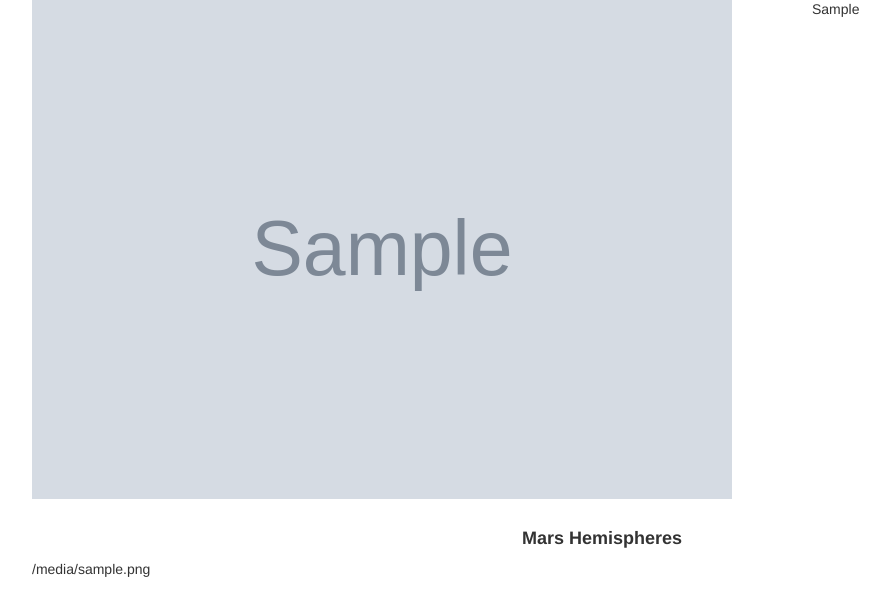
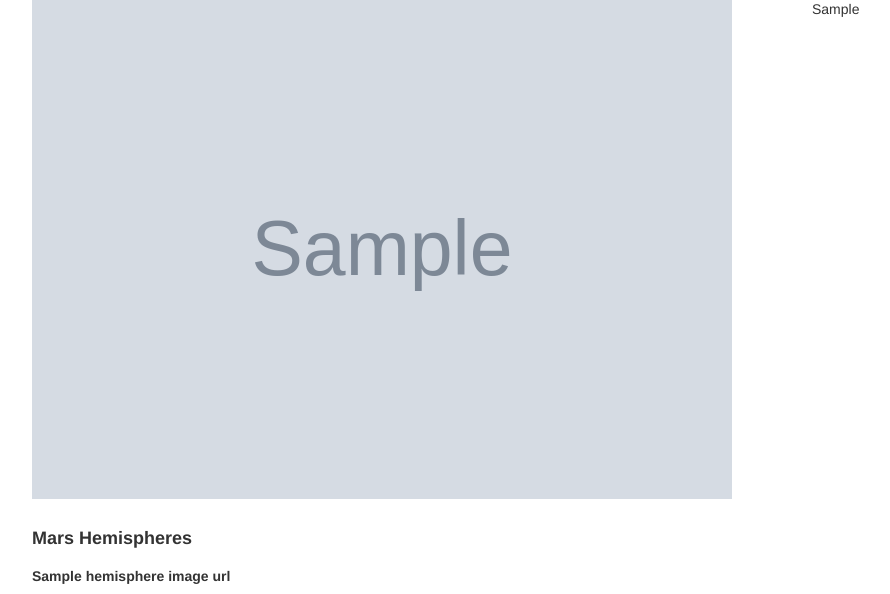
Before and after one commit to melodie1920/web-scraping-challenge, a Flask app: page / in a window 1280 px wide. Shown: the part 427-1021 px from the top of the page, without its empty margins (38-928 px from the left). Run offline with Flask 2, Linux system fonts and the light colour scheme; grey boxes marked "Sample" are stand-in pictures; a database or web service that is not in the repository returns one stand-in record (values such as "Sample title"); some libraries are stand-ins or nearby versions.

Commit message:
Removed style sheet, added style to index file

```diff
--- a/Missions_to_Mars/static/styles/style.css
+++ /dev/null
@@ -1,3 +0,0 @@
-h4 {
-    font-weight: bold !important;
-}
--- a/Missions_to_Mars/templates/index.html
+++ b/Missions_to_Mars/templates/index.html
@@ -4,13 +4,14 @@
 <head>
   <meta charset="UTF-8">
   <title>Mission to Mars</title>
-  <link rel="stylesheet" type="text/css" href="{{ url_for('static', filename='styles/style.css') }}">
   <link rel="stylesheet" href="https://maxcdn.bootstrapcdn.com/bootstrap/3.3.7/css/bootstrap.min.css">
 
     <style>
       tr:nth-child(odd) {background-color:rgb(233, 229, 229);}
       table {font-family:'Lucida Sans', 'Lucida Sans Regular', 'Lucida Grande', 'Lucida Sans Unicode', Geneva, Verdana, sans-serif;font-size:12px;width:350px;}
       td {height: 30px;}
+      h4 {font-weight: bold !important;}
+      h5 {font-weight: bold !important;}
     </style>
 
 </head>
@@ -49,14 +50,13 @@
 
     <div class="row">
       <div class="col-lg-12">
-        <h4 class="heading"><center>Mars Hemispheres</center></h4>
+        <h4 class="heading">Mars Hemispheres</h4>
       </div>
     </div>
 
     <div class="row">
       <div class="col-lg-6">
-
-        {{ mars.hemisphere_image_urls[0]}}
+        <h5>{{ mars.hemisphere_image_urls[0]['title']}}</h5>
 
       </div>
     </div>
--- a/Missions_to_Mars/templates/style.css
+++ b/Missions_to_Mars/templates/style.css
@@ -1,5 +1,9 @@
 h4 {
     font-weight: bold !important;
+}
+
+h5 {
+  font-weight: bold !important;
 }
 
 tr:nth-child(even) {
```
